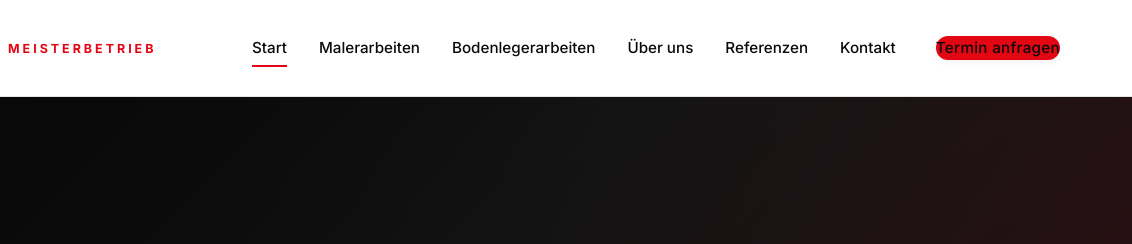
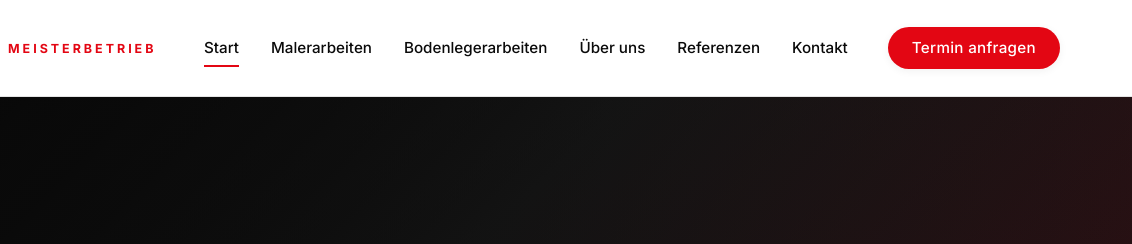
Before and after one commit to da77d/PR, a website: page index.html in a window 1280 px wide. Shown: the top 244 px of the page, 148-1280 px from the left. Drawn offline with nearby package versions, Linux system fonts and the light colour scheme.

Commit message:
Add files via upload

```diff
--- a/styles.css
+++ b/styles.css
@@ -205,11 +205,18 @@ section { padding: var(--section-y) 0; }
   transition: transform .2s ease;
 }
 .nav a:hover::after, .nav a.active::after { transform: scaleX(1); }
-.nav-cta {
+.nav-cta,
+.nav a.nav-cta {
   margin-left: 0.5rem;
   flex-shrink: 0;
   padding: 0.85rem 1.5rem;
   font-size: 0.95rem;
+  color: #fff;
+  background: var(--color-accent);
+}
+.nav a.nav-cta:hover {
+  color: #fff;
+  background: var(--color-accent-dark);
 }
 .nav a.nav-cta::after { display: none; }
 
```
